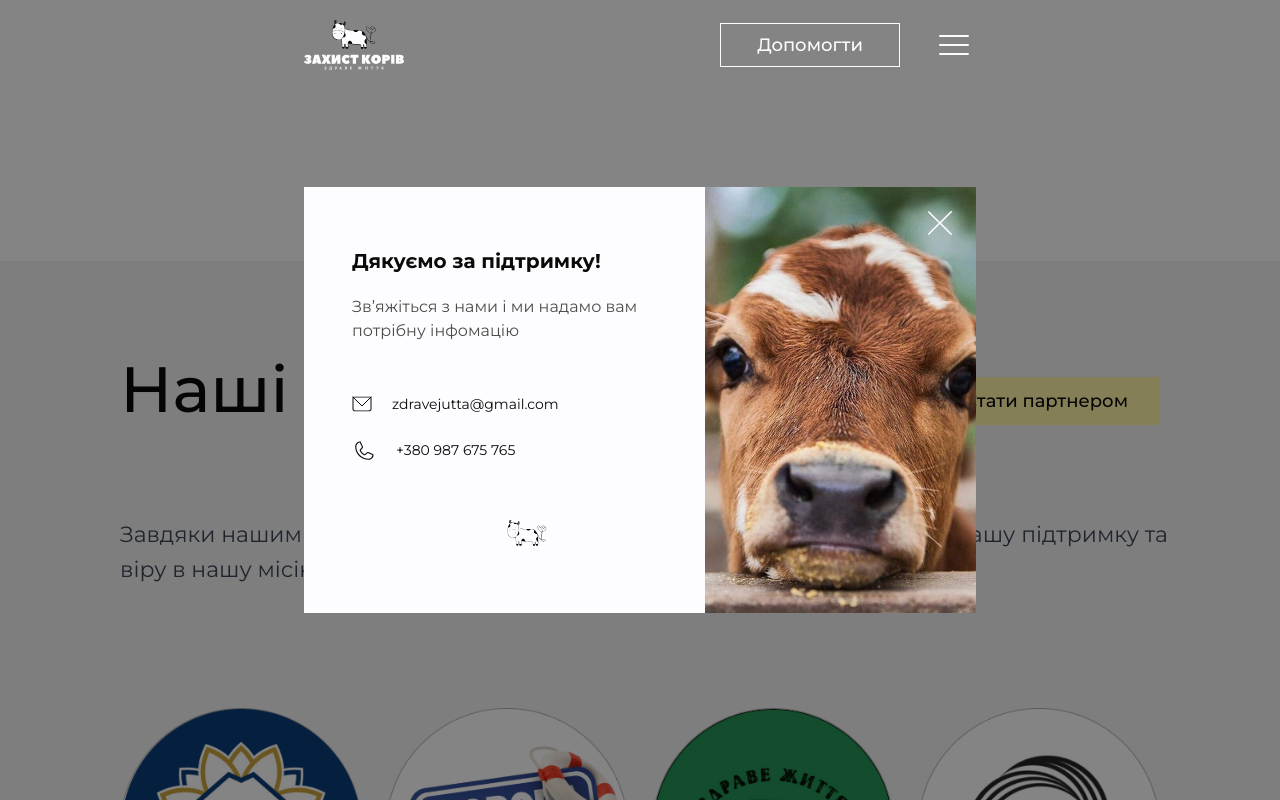
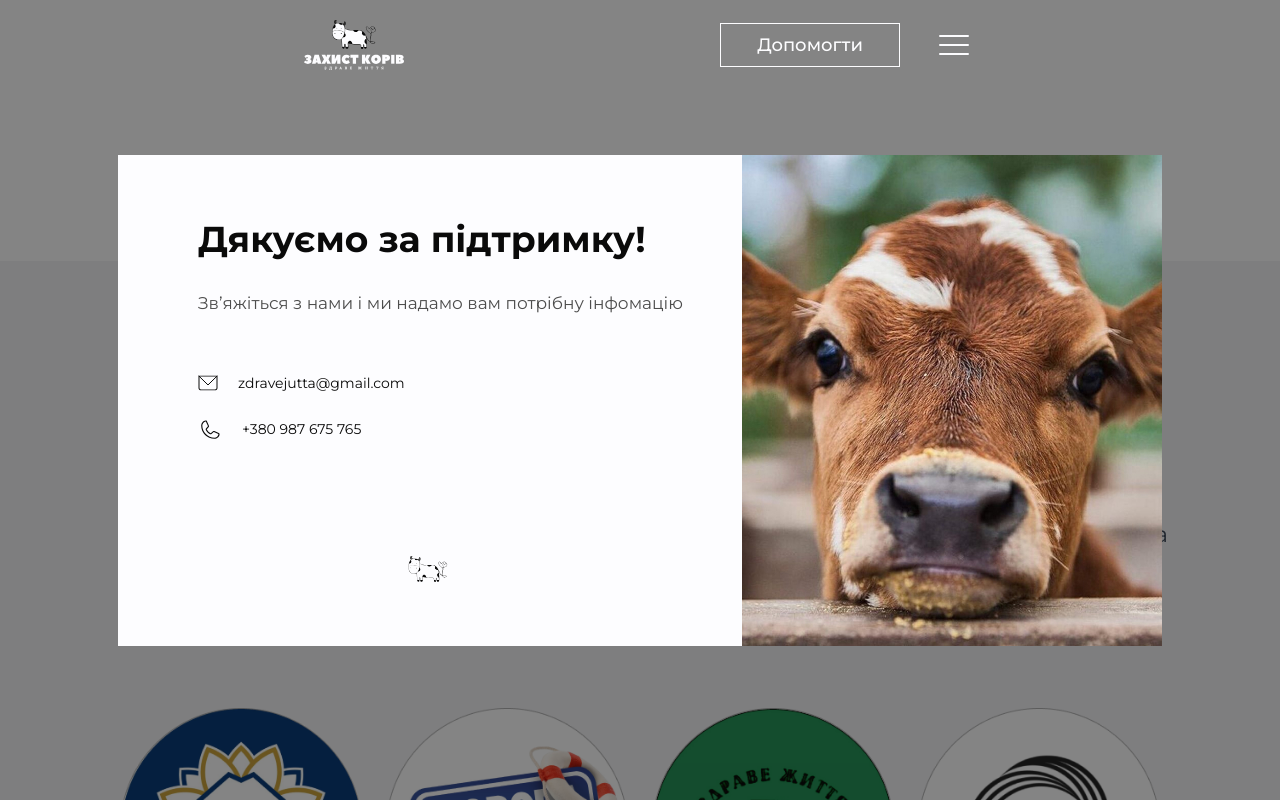
Before and after one commit to baza-trainee/cows-shelter-frontend, a React (Vite) app: page / in a window 1280 px wide. Both pictures are taken after a click on the button "Стати партнером". Shown: the part 2700-3500 px from the top of the page. Built offline with nearby package versions, Linux system fonts and the light colour scheme.

Commit message:
feat(partners-modal): add desktop layout

```diff
--- a/src/components/modals/PartnersModal.tsx
+++ b/src/components/modals/PartnersModal.tsx
@@ -8,7 +8,7 @@ import icon_mail from '@/assets/icons/icon_envelope.svg';
 import icon_phone from '@/assets/icons/icon_phone.svg';
 import icon_cow from '@/assets/icons/icon_cow.svg';
 
-import cow from '@/assets/images/cow_partners.jpg';
+import cow from '@/assets/images/cow_image.jpg';
 const PartnersModal = () => {
   const { t } = useTranslation();
 
@@ -44,18 +44,19 @@ const PartnersModal = () => {
       className="fixed inset-0 z-50 flex items-center justify-center bg-black bg-opacity-50"
       onClick={handleBackdropClick}
     >
-      <div className="relative flex w-[672px] justify-between bg-white text-black">
+      <div className="relative flex w-[672px] justify-between bg-white text-black lg:w-[1044px]">
         <button onClick={handleCloseModal} className="absolute right-6 top-6">
           <img src={icon_close} width="24" height={24} alt="icon close modal" />
         </button>
-        <div className="pl-12 pt-[3.75rem]">
-          <h2 className="pb-5	text-xl font-bold">
+        <div className=" flex flex-col justify-around py-[3.75rem] lg:py-16">
+          <div className="w-full pl-12 lg:pl-20 lg:pr-14">
+            <h2 className="mb-5 text-xl	font-bold lg:mb-8 lg:text-4xl">
               {t('partners:partners_modal.heading')}
             </h2>
-          <p className="mb-[50px] w-[350px] text-graphite">
+            <p className="mb-[50px] w-[350px] text-graphite lg:mb-[3.5rem] lg:w-auto lg:text-[17px]">
               {t('partners:partners_modal.text')}
             </p>
-          <ul className="mb-14 flex flex-col gap-6">
+            <ul className="flex flex-col gap-6 ">
               <li>
                 <a
                   href="mailto:zdravejutta@gmail.com"
@@ -75,17 +76,24 @@ const PartnersModal = () => {
                 </a>
               </li>
             </ul>
+          </div>{' '}
+          <div className="mt-auto">
             <img
+              className="ml-auto mr-auto"
               src={icon_cow}
               alt="icon cow"
               width={40}
               height={40}
-            className="ml-auto mr-auto"
+            />
+          </div>{' '}
+        </div>
+        <div className="relative h-[426px] w-[271px] lg:h-[491px] lg:w-[420px]">
+          <img
+            src={cow}
+            alt="cow photo"
+            className="h-full w-full object-cover"
           />
         </div>
-        <div className="w-[271px]">
-          <img src={cow} alt="cow photo" width={271} height={426} />
-        </div>{' '}
       </div>
     </div>
   );
--- a/src/locales/en.json
+++ b/src/locales/en.json
@@ -55,7 +55,8 @@
       "baza": "BazaTrainee"
     },
     "partners_modal": {
-      "heading": "Thank you for support!"
+      "heading": "Thank you for support!",
+      "text": "Contact us and we will provide you with the necessary information"
     }
   },
   "faq": {
```
Also changed, not shown: src/assets/images/cow_image.jpg (added). Lines whose indentation alone changed are shown as unchanged.
